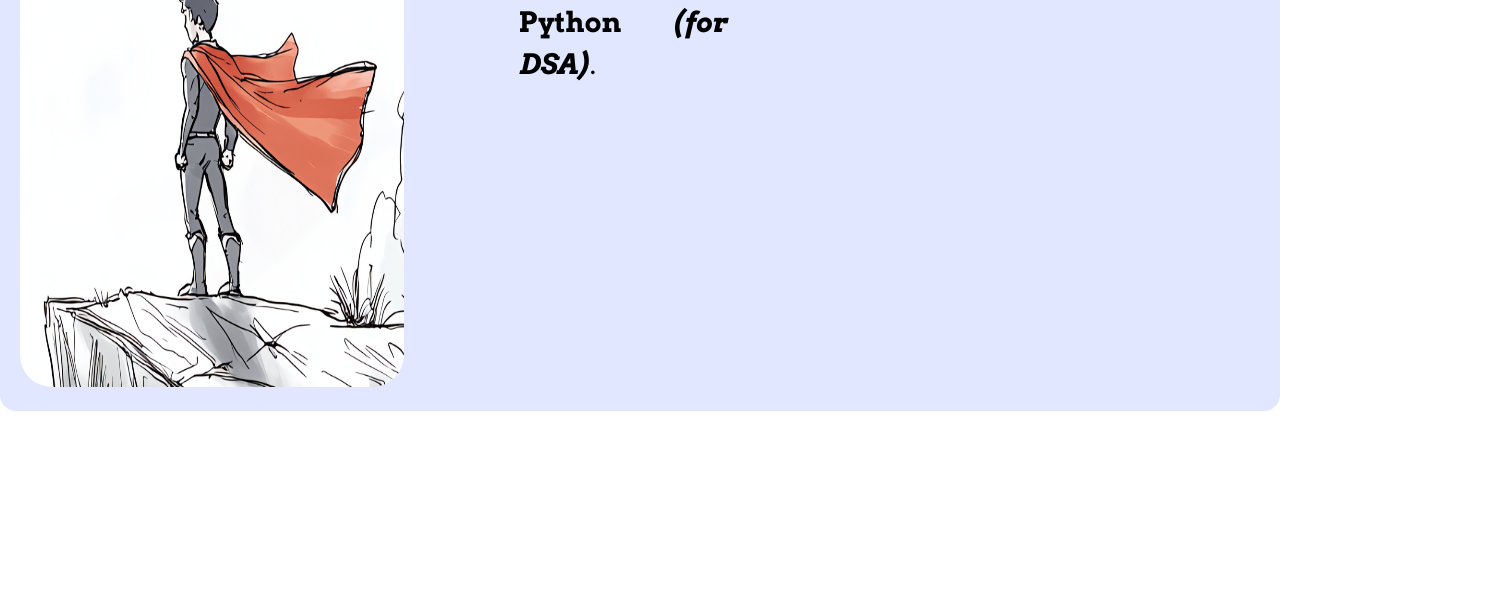
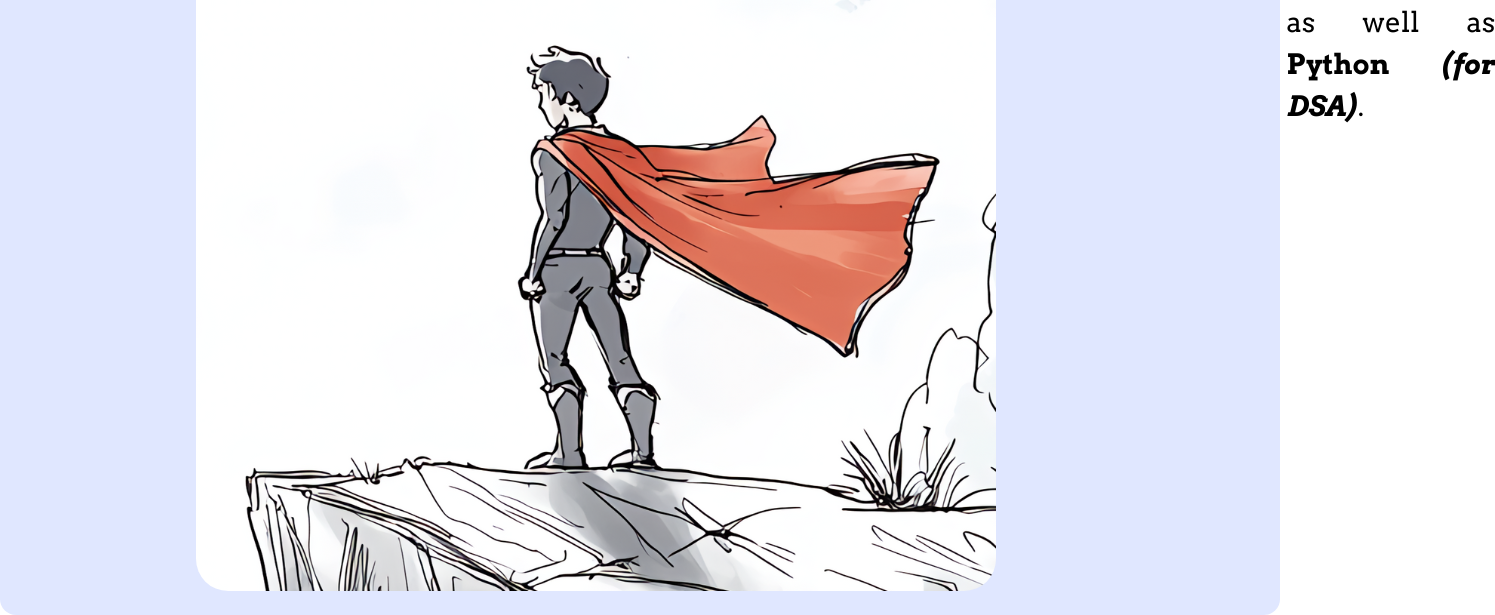
Before and after one commit to piyushgupta04/progress-IDX, a plain HTML site: page index.html in a window 1280 px wide. Shown: the part 325-940 px from the top of the page, 1495 px wide, since content can reach past the window. Before the commit the page ends 800 px from the top, so only its background shows below. Drawn offline with Linux system fonts and the light colour scheme; a web font is replaced by a local one.

Commit message:
nothing
hold up, thoda ruk ke karunga ...

```diff
--- a/index.html
+++ b/index.html
@@ -29,12 +29,13 @@
     </div>
   </section>
   <section
-    class="s2 max-w-screen lg:max-w-7xl xl:mt-4 xl:rounded-2xl lg:mx-auto min-h-[80vh] transition delay-75 bg-indigo-100 p-5 flex space-x-2.5 justify-between">
+    class="sec-2 max-w-screen lg:max-w-7xl xl:mt-4 xl:rounded-2xl lg:mx-auto min-h-[80vh] transition delay-75 bg-indigo-100 p-5 flex space-x-2.5 justify-between">
     <div class="main-info flex flex-col space-y-1 max-w-[540px] lg:flex-row">
-      <div class="img flex"><img src="icons/800-800 example temp.png" class="max-w-sm rounded-4xl" alt=""></div>
-      <div class="font-5 text-[28px]">Hi, I'm <span class="font-bold text-[32px]">Piyush Gupta</span></div>
-      <div class="font-5 text-[28px] text-justify">A programmer who is going to master <span class="font-bold">Web
-          Developement</span> as well as <span class="font-bold">Python <span class="italic">(for DSA)</span></span>.
+      <div class="img-div w-full min-w-[90vw] justify-center flex"><img src="icons/800-800 example temp.png" class="max-w-full rounded-4xl" alt="">
+      </div>
+      <div class="my-h1 font-5 text-[28px]">Hi, I'm <span class="font-bold text-[32px]">Piyush Gupta</span></div>
+      <div class="my-more font-5 text-[28px] text-justify">A programmer who is going to be the master of <span
+          class="font-bold">Web Developement</span> as well as <span class="font-bold">Python <span class="italic">(for DSA)</span></span>.
       </div>
     </div>
   </section>
```
Also changed, not shown: dist/output.css, main-idea/hero-section-v1.1.excalidraw.png (added), main-idea/hero-section-v1.excalidraw.png (added), main-idea/tf is wrong with my code __.excalidraw.png (deleted).
